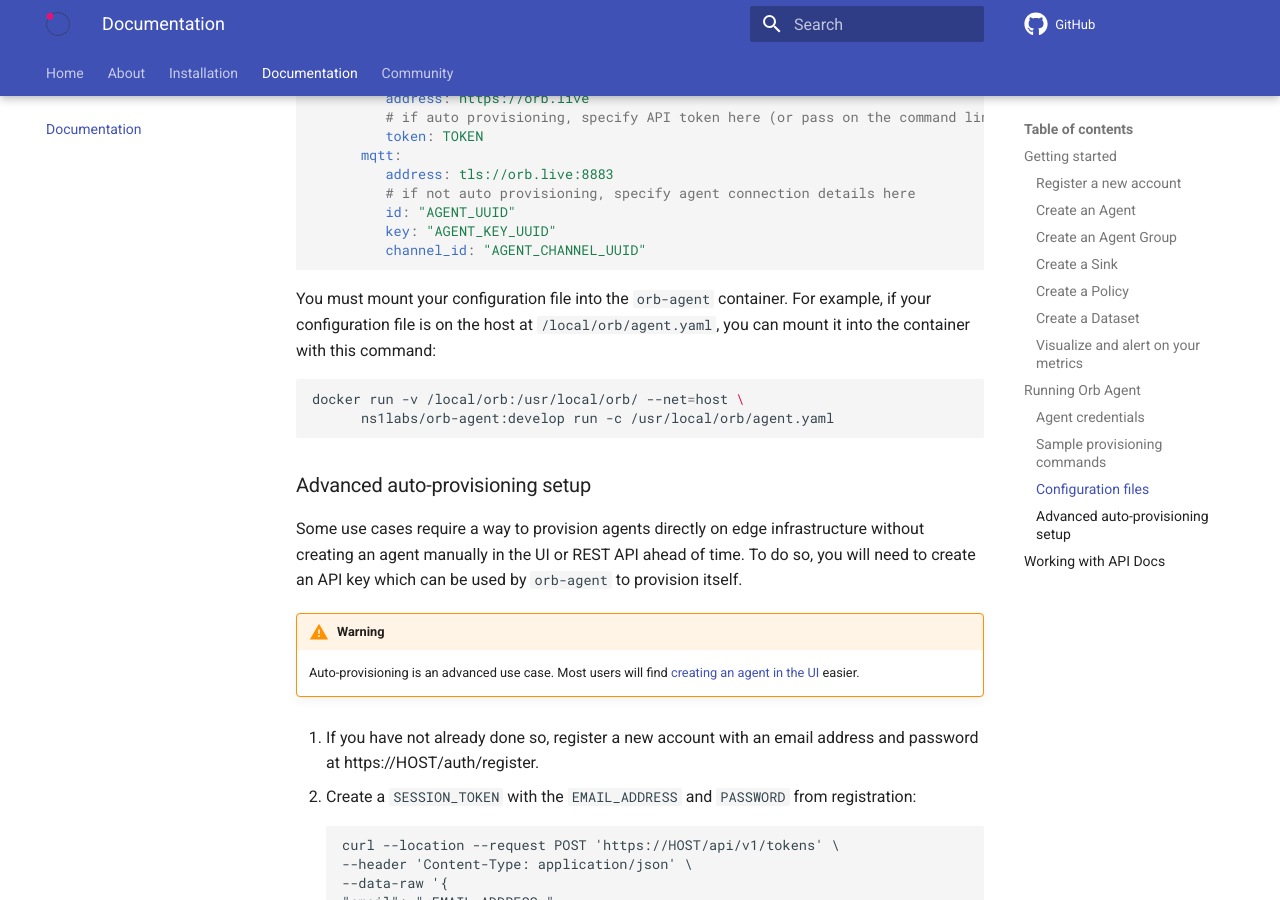
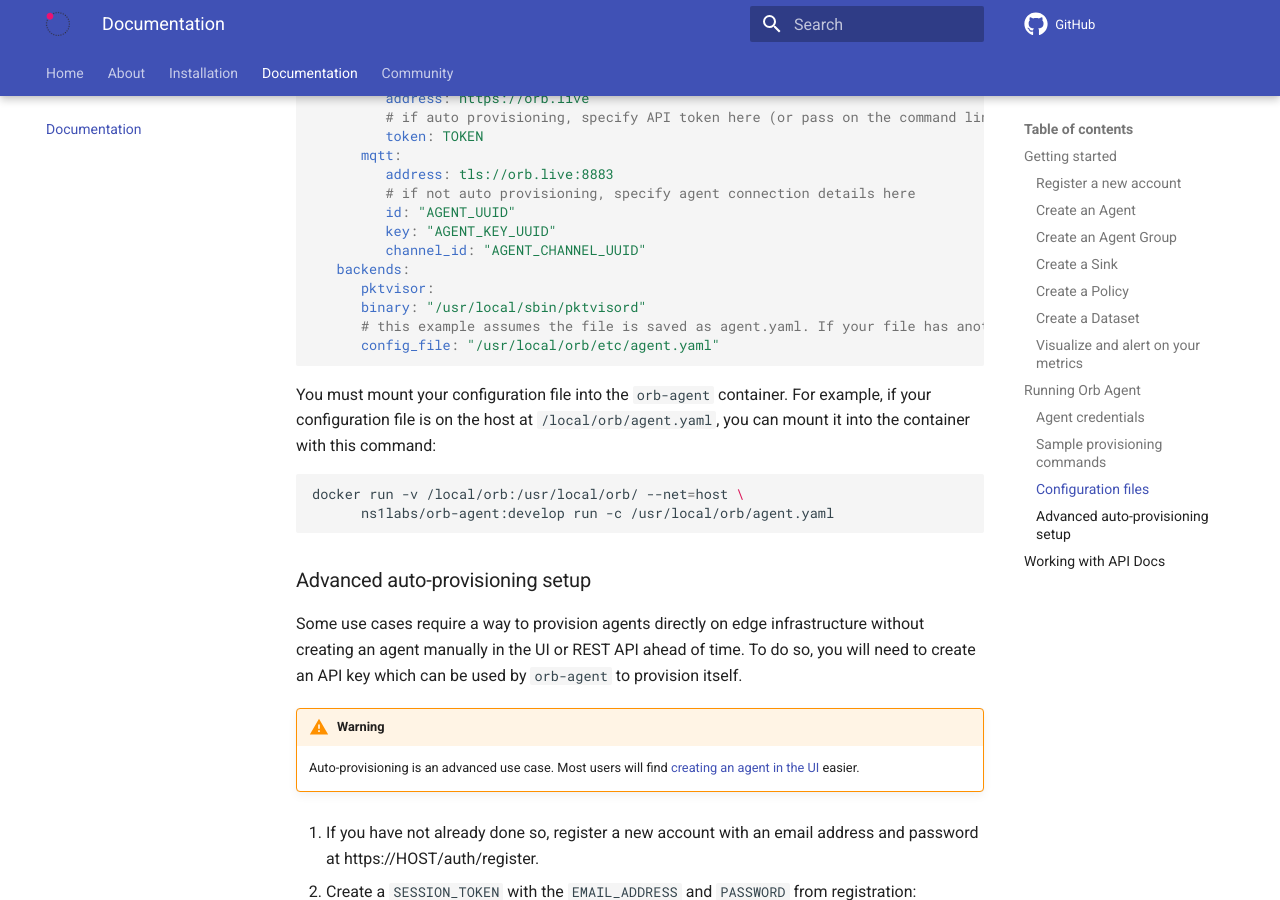
Before and after one commit to orb-community/orb-website, an MkDocs documentation site: the page built from docs/docs.md, in a window 1280 px wide and 900 px high, scrolled down 16767 px. Built offline with MkDocs 1.6.1 and Material for MkDocs 9.7.7, drawn with Linux system fonts in a browser that asks for light colours; comment, search, counter and statistics services are not loaded.

Commit message:
inserting backends in the documentation page example

````diff
--- a/docs/docs.md
+++ b/docs/docs.md
@@ -272,6 +272,11 @@ orb:
          id: "AGENT_UUID"
          key: "AGENT_KEY_UUID"
          channel_id: "AGENT_CHANNEL_UUID"
+   backends:
+      pktvisor:
+      binary: "/usr/local/sbin/pktvisord"
+      # this example assumes the file is saved as agent.yaml. If your file has another name, you must replace it with the proper name
+      config_file: "/usr/local/orb/etc/agent.yaml"
 ```
 
 You must mount your configuration file into the `orb-agent` container. For example, if your configuration file
````
